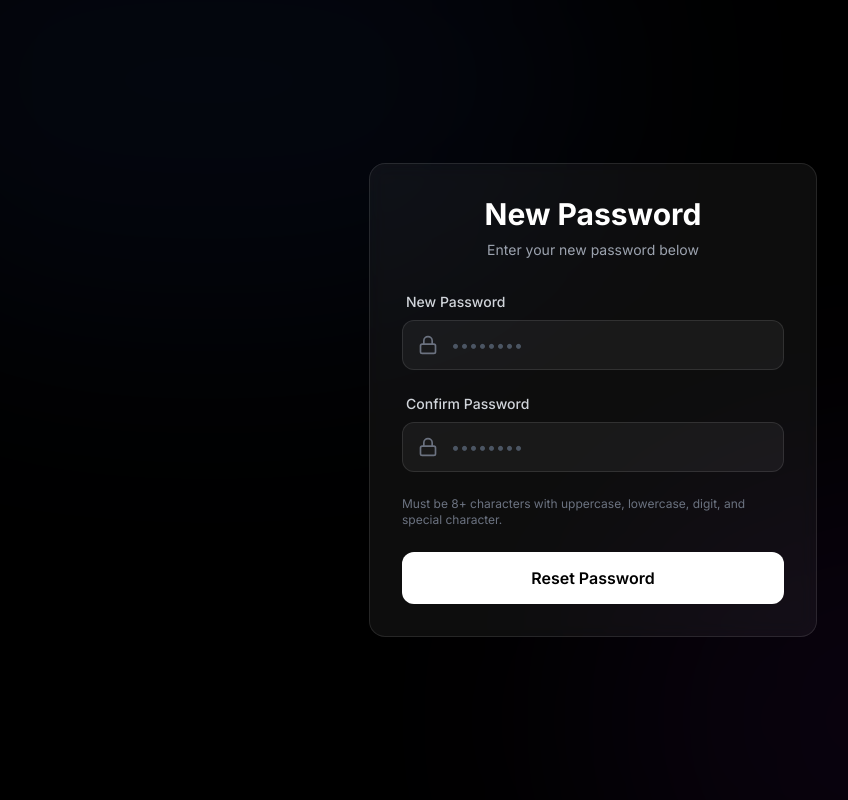
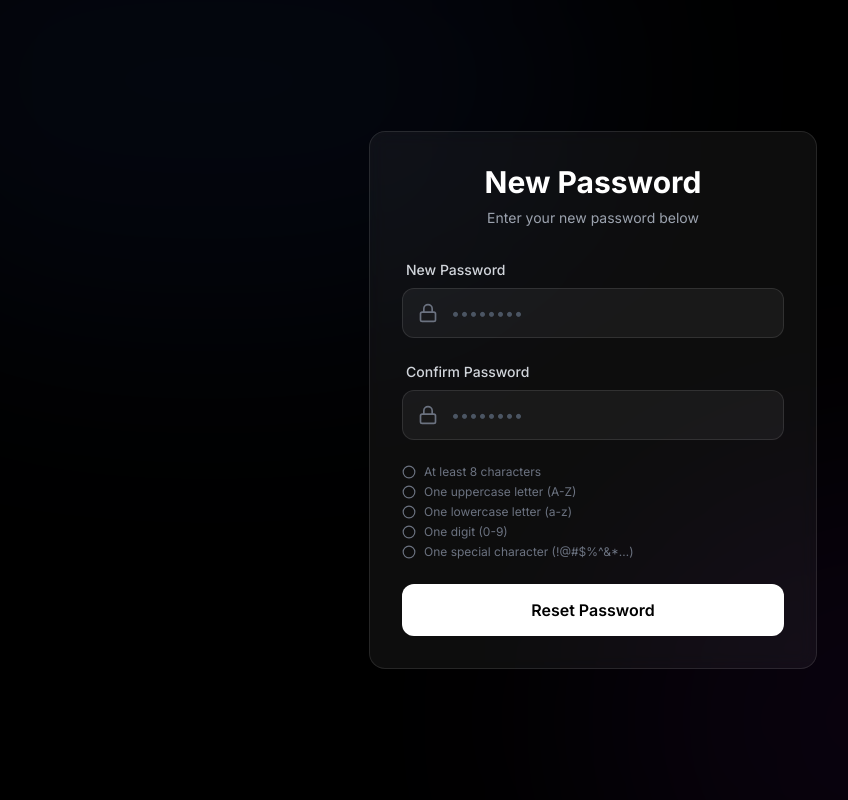
Before and after one commit to Arvindh95/ahgir, a Next.js app in the folder frontend/: page /admin/reset-password in a window 1280 px wide. Shown: the whole page, without its empty margins (47-895 px from the left). Built offline with nearby package versions, Linux system fonts and the light colour scheme.

Commit message:
feat(auth): live password rules checklist on signup + reset
Show all 5 rules under the password field with a green check when met,
gray circle when not. Both /admin/register and /admin/reset-password get
the same component so users know upfront what's required instead of
discovering it on submit.

```diff
--- a/frontend/pages/admin/register.tsx
+++ b/frontend/pages/admin/register.tsx
@@ -1,7 +1,34 @@
 import { useState, FormEvent } from 'react'
 import Head from 'next/head'
 import { authService } from '@/lib/auth'
-import { Loader2, Lock, Mail, UserPlus, CheckCircle } from 'lucide-react'
+import { Loader2, Lock, Mail, UserPlus, CheckCircle, Check, Circle } from 'lucide-react'
+
+const PASSWORD_RULES = [
+  { label: 'At least 8 characters', test: (p: string) => p.length >= 8 },
+  { label: 'One uppercase letter (A-Z)', test: (p: string) => /[A-Z]/.test(p) },
+  { label: 'One lowercase letter (a-z)', test: (p: string) => /[a-z]/.test(p) },
+  { label: 'One digit (0-9)', test: (p: string) => /\d/.test(p) },
+  { label: 'One special character (!@#$%^&*…)', test: (p: string) => /[!@#$%^&*(),.?":{}|<>]/.test(p) },
+]
+
+function PasswordChecklist({ password }: { password: string }) {
+  return (
+    <ul className="space-y-1 text-xs">
+      {PASSWORD_RULES.map((rule) => {
+        const ok = rule.test(password)
+        return (
+          <li
+            key={rule.label}
+            className={`flex items-center gap-2 ${ok ? 'text-green-400' : 'text-gray-500'}`}
+          >
+            {ok ? <Check className="w-3.5 h-3.5" /> : <Circle className="w-3.5 h-3.5" />}
+            <span>{rule.label}</span>
+          </li>
+        )
+      })}
+    </ul>
+  )
+}
 
 export default function Register() {
   const [email, setEmail] = useState('')
@@ -172,6 +199,7 @@ export default function Register() {
                 disabled={isLoading}
               />
             </div>
+            <PasswordChecklist password={password} />
           </div>
 
           <div className="space-y-2">
--- a/frontend/pages/admin/reset-password.tsx
+++ b/frontend/pages/admin/reset-password.tsx
@@ -2,7 +2,34 @@ import { useState, FormEvent } from 'react'
 import { useRouter } from 'next/router'
 import Head from 'next/head'
 import { authService } from '@/lib/auth'
-import { Loader2, Lock, CheckCircle, XCircle } from 'lucide-react'
+import { Loader2, Lock, CheckCircle, XCircle, Check, Circle } from 'lucide-react'
+
+const PASSWORD_RULES = [
+  { label: 'At least 8 characters', test: (p: string) => p.length >= 8 },
+  { label: 'One uppercase letter (A-Z)', test: (p: string) => /[A-Z]/.test(p) },
+  { label: 'One lowercase letter (a-z)', test: (p: string) => /[a-z]/.test(p) },
+  { label: 'One digit (0-9)', test: (p: string) => /\d/.test(p) },
+  { label: 'One special character (!@#$%^&*…)', test: (p: string) => /[!@#$%^&*(),.?":{}|<>]/.test(p) },
+]
+
+function PasswordChecklist({ password }: { password: string }) {
+  return (
+    <ul className="space-y-1 text-xs">
+      {PASSWORD_RULES.map((rule) => {
+        const ok = rule.test(password)
+        return (
+          <li
+            key={rule.label}
+            className={`flex items-center gap-2 ${ok ? 'text-green-400' : 'text-gray-500'}`}
+          >
+            {ok ? <Check className="w-3.5 h-3.5" /> : <Circle className="w-3.5 h-3.5" />}
+            <span>{rule.label}</span>
+          </li>
+        )
+      })}
+    </ul>
+  )
+}
 
 export default function ResetPassword() {
   const router = useRouter()
@@ -120,9 +147,7 @@ export default function ResetPassword() {
                 </div>
               </div>
 
-              <p className="text-xs text-gray-500">
-                Must be 8+ characters with uppercase, lowercase, digit, and special character.
-              </p>
+              <PasswordChecklist password={password} />
 
               {error && (
                 <div className="p-3 rounded-lg bg-red-500/10 border border-red-500/20 text-red-400 text-sm text-center">
```
